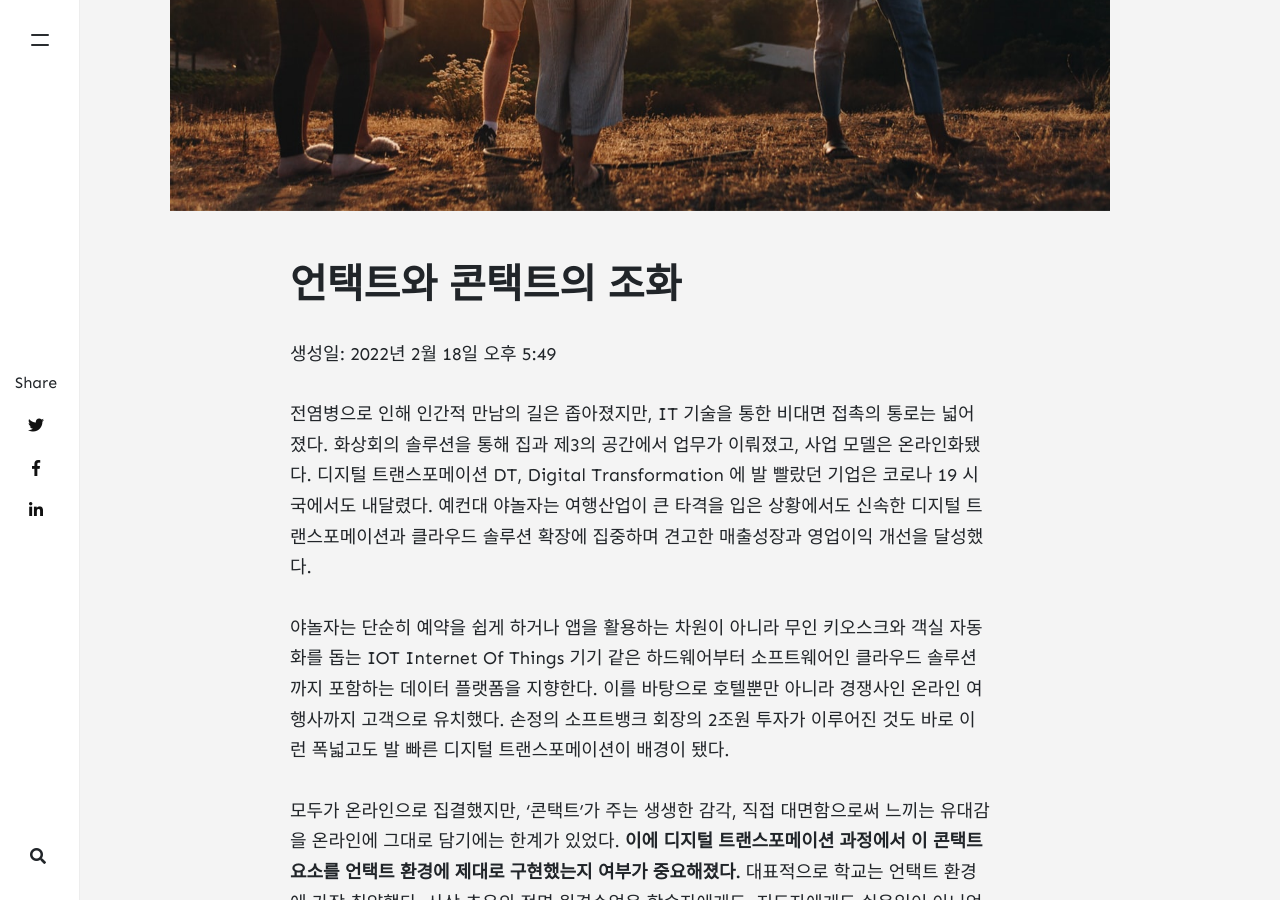
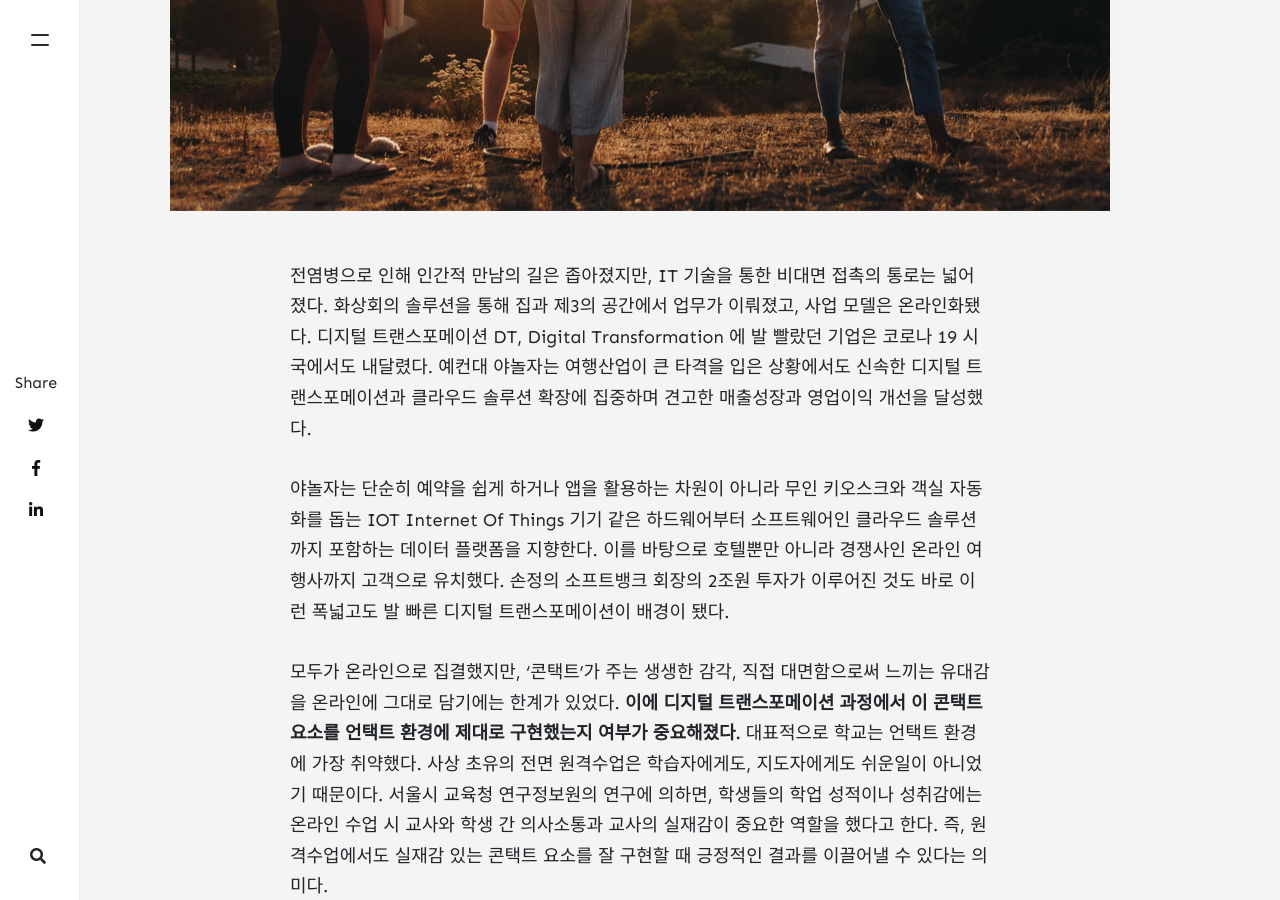
Before and after one commit to libamiew/libamiew7.github.io, a Jekyll site: the page built from _posts/2022-03-23-스페이스엘비스 뉴스레터.md, in a window 1280 px wide and 900 px high, scrolled down 836 px. Built offline with Jekyll 4.4.1, drawn with Linux system fonts in a browser that asks for light colours; nearby versions of some CDN libraries; comment, search, counter and statistics services are not loaded.

Commit message:
Update 2022-03-23-스페이스엘비스 뉴스레터.md

```diff
--- a/_posts/2022-03-23-스페이스엘비스 뉴스레터.md
+++ b/_posts/2022-03-23-스페이스엘비스 뉴스레터.md
@@ -7,10 +7,6 @@ tags: [ France ]
 image: assets/images/2.jpg
 rating: 4.5
 ---
-
-# 언택트와 콘택트의 조화
-
-생성일: 2022년 2월 18일 오후 5:49
 
 전염병으로 인해 인간적 만남의 길은 좁아졌지만, IT 기술을 통한 비대면 접촉의 통로는 넓어졌다. 화상회의 솔루션을 통해 집과 제3의 공간에서 업무가 이뤄졌고, 사업 모델은 온라인화됐다. 디지털 트랜스포메이션 DT, Digital Transformation 에 발 빨랐던 기업은 코로나 19 시국에서도 내달렸다. 예컨대 야놀자는 여행산업이 큰 타격을 입은 상황에서도 신속한 디지털 트랜스포메이션과 클라우드 솔루션 확장에 집중하며 견고한 매출성장과 영업이익 개선을 달성했다.
 
```
